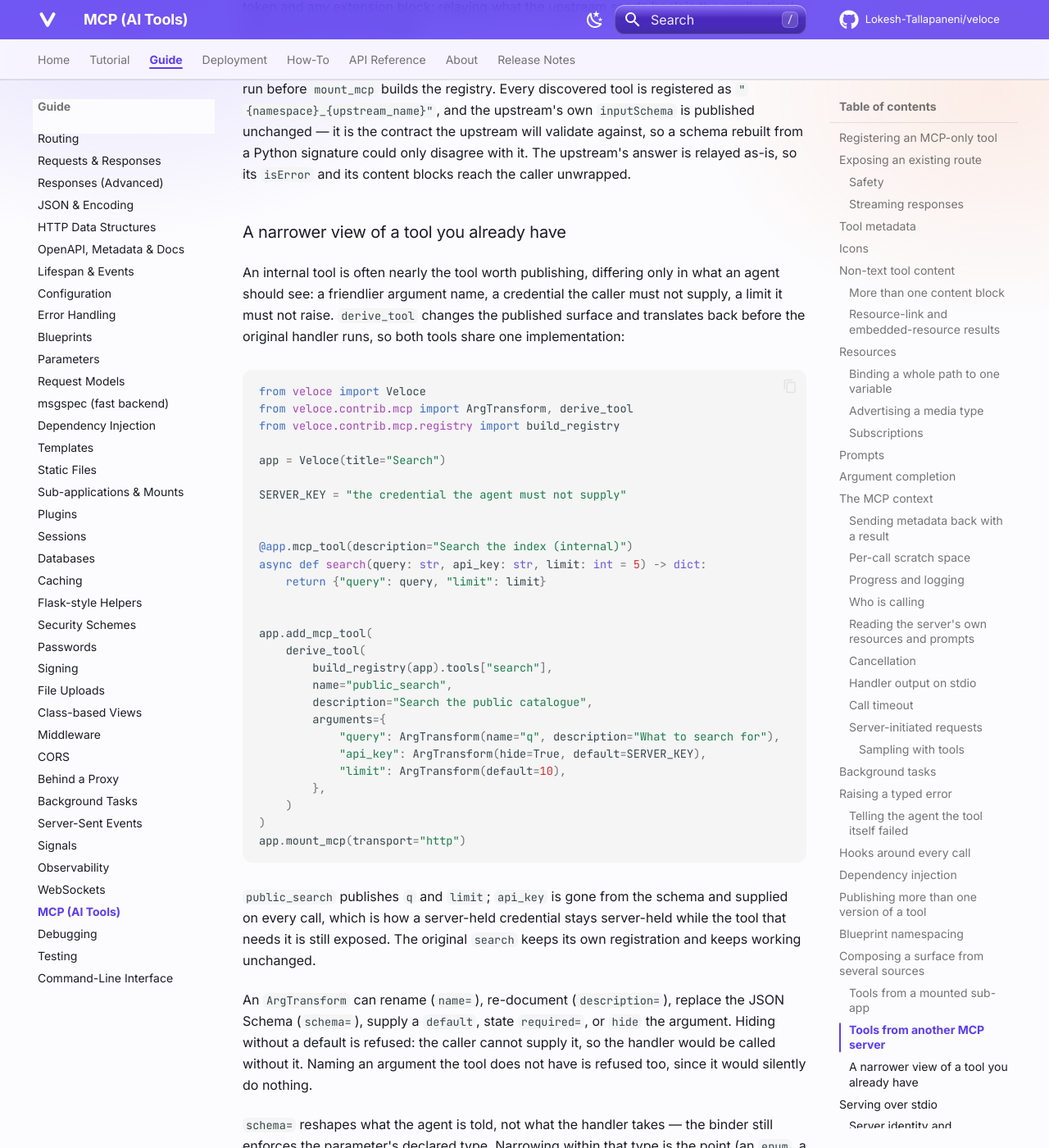
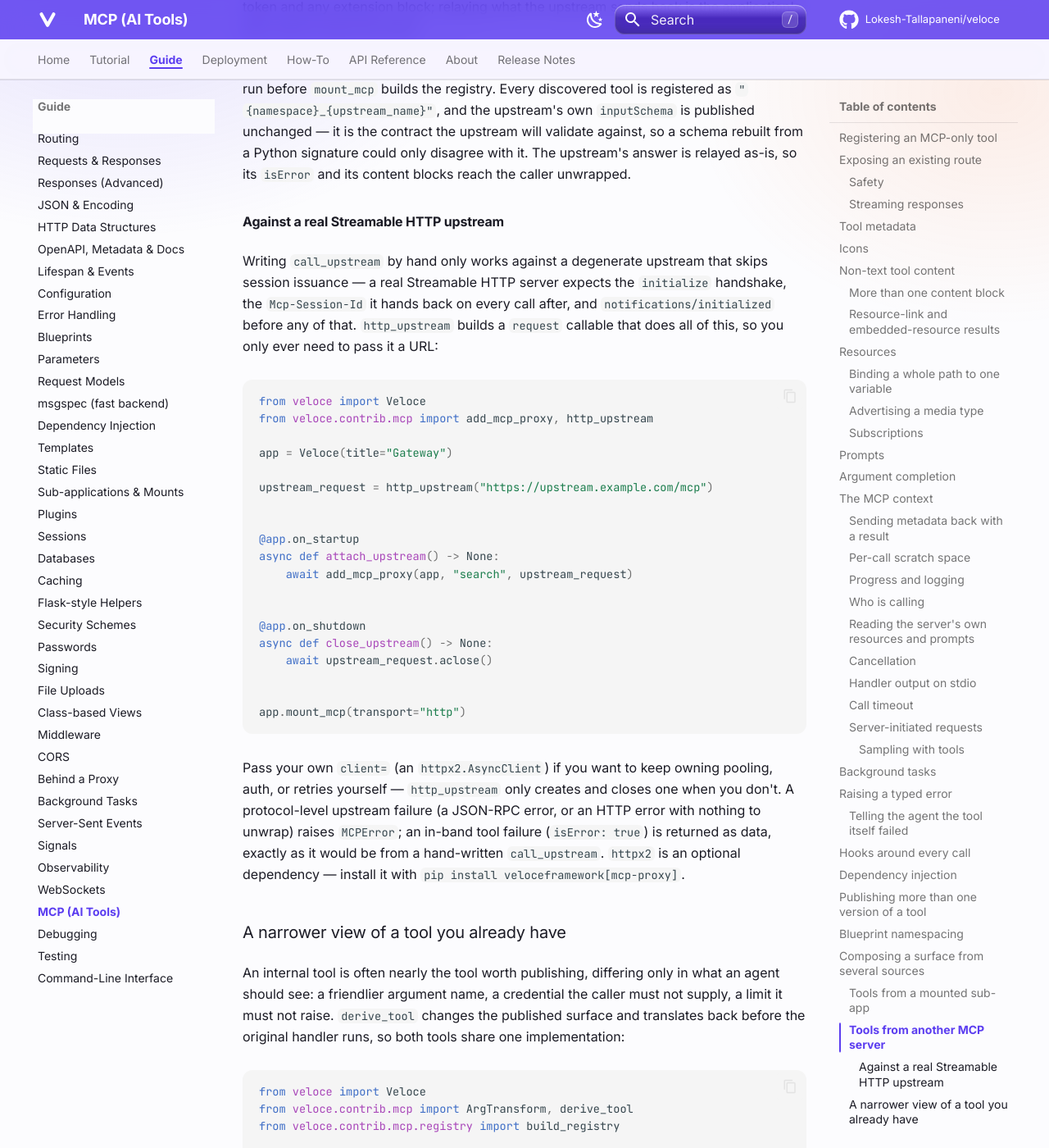
Before and after one commit to Lokesh-Tallapaneni/veloce, an MkDocs documentation site: the page built from docs/guide/mcp.md, in a window 1280 px wide and 1400 px high, scrolled down 34219 px. Shown: the whole window at 82% size. Built offline with MkDocs 1.6.1 and Material for MkDocs 9.7.7, drawn with Linux system fonts in a browser that asks for light colours; comment, search, counter and statistics services are not loaded.

Commit message:
export http_upstream and document it as the real request() helper
Adds the mcp-proxy extra (httpx2, Python >= 3.11) and the matching mypy
override, exports http_upstream/HttpUpstreamRequest from the contrib.mcp
gateway, and replaces the non-functional hand-written call_upstream
example in proxy.py's docstring and the MCP guide with one using the new
helper.

````diff
--- a/docs/guide/mcp.md
+++ b/docs/guide/mcp.md
@@ -1403,6 +1403,45 @@
 could only disagree with it. The upstream's answer is relayed as-is, so its
 `isError` and its content blocks reach the caller unwrapped.
 
+#### Against a real Streamable HTTP upstream
+
+Writing `call_upstream` by hand only works against a degenerate upstream that
+skips session issuance — a real Streamable HTTP server expects the
+`initialize` handshake, the `Mcp-Session-Id` it hands back on every call
+after, and `notifications/initialized` before any of that. `http_upstream`
+builds a `request` callable that does all of this, so you only ever need to
+pass it a URL:
+
+```python
+from veloce import Veloce
+from veloce.contrib.mcp import add_mcp_proxy, http_upstream
+
+app = Veloce(title="Gateway")
+
+upstream_request = http_upstream("https://upstream.example.com/mcp")
+
+
+@app.on_startup
+async def attach_upstream() -> None:
+    await add_mcp_proxy(app, "search", upstream_request)
+
+
+@app.on_shutdown
+async def close_upstream() -> None:
+    await upstream_request.aclose()
+
+
+app.mount_mcp(transport="http")
+```
+
+Pass your own `client=` (an `httpx2.AsyncClient`) if you want to keep owning
+pooling, auth, or retries yourself — `http_upstream` only creates and closes
+one when you don't. A protocol-level upstream failure (a JSON-RPC error, or
+an HTTP error with nothing to unwrap) raises `MCPError`; an in-band tool
+failure (`isError: true`) is returned as data, exactly as it would be from a
+hand-written `call_upstream`. `httpx2` is an optional dependency — install it
+with `pip install veloceframework[mcp-proxy]`.
+
 ### A narrower view of a tool you already have
 
 An internal tool is often nearly the tool worth publishing, differing only in
````
Also changed, not shown: CHANGELOG.md (+2 -0 lines), docs/reference/mcp.md (+2 -0 lines), pyproject.toml (+12 -3 lines), 4 other files.
